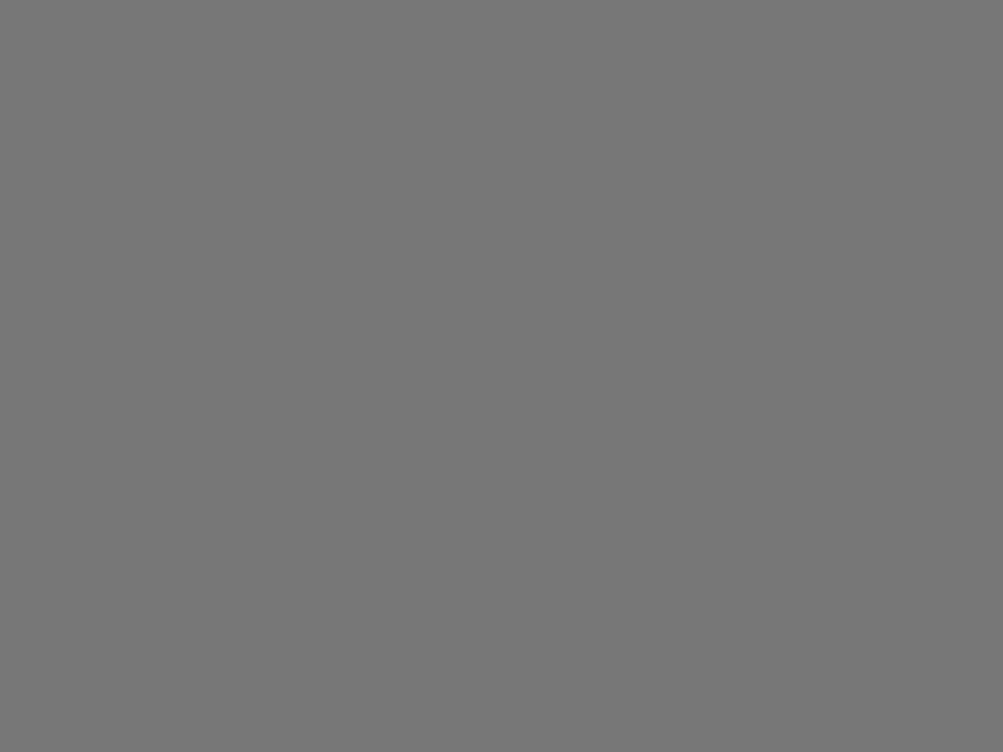
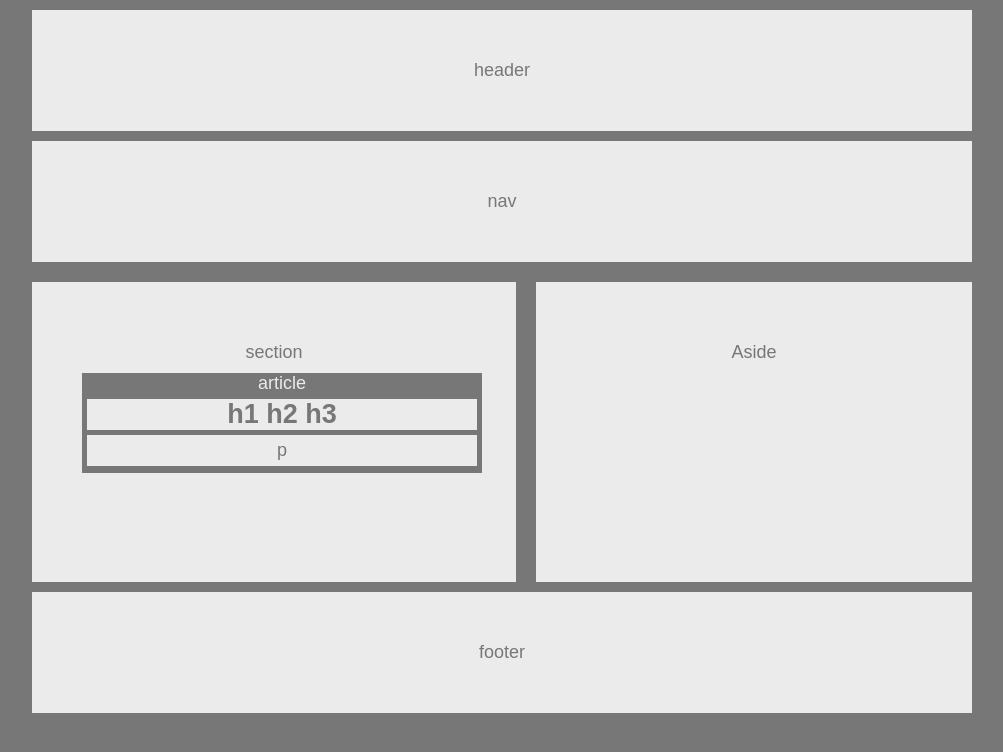
Before and after one commit to Abhishu7/HW1-Wireframe, a plain HTML site: page index.html in a window 1280 px wide. Shown: the whole page, without its empty margins (138-1141 px from the left). Drawn offline with Linux system fonts and the light colour scheme.

Commit message:
next edit

```diff
--- a/index.html
+++ b/index.html
@@ -1,45 +1,49 @@
 <!DOCTYPE html>
 <html lang="en">
+
 <head>
     <meta charset="UTF-8">
     <meta name="viewport" content="width=device-width, initial-scale=1.0">
     <meta http-equiv="X-UA-Compatible" content="ie=edge">
-    <title>Document</title>
+    <title>Wireframe Homework</title>
     <link rel="stylesheet" type="text/css" href="style.css">
 </head>
 
 <body>
     <header>
-
+        header
     </header>
 
 
     <nav>
-
+        nav
     </nav>
 
 
 
     <aside>
-        <h1></h1>
+        <p>Aside</p>
     </aside>
 
 
 
     <section>
-        <h1></h1>
-            <article>
-                    <h1></h1>
-                    <h2></h2>
-                    <h3></h3>
-                    <p></p>
-                    </article>
+        <p>section</p>
+        <article>
+            article
+            <h2>h1 h2 h3</h2>
+            <p>
+                p
+            </p>
+
+        </article>
     </section>
     <footer>
-
+        footer
     </footer>
 
 
 
 </body>
+
 </html>
--- a/style.css
+++ b/style.css
@@ -3,28 +3,61 @@ body{
     color: #777;
     background: #777;
     width: 960px;
-    font-size: '18px'
+    font-size: 18px;
+    margin: auto
 }
 
 header{
-    background: #ebebeb
+    background: #ebebeb;
+    text-align: center;
+    padding: 50px;
+    margin: 10px
 }
 
 nav{
-    background: #ebebeb
+    background: #ebebeb;
+    text-align: center;
+    padding: 50px;
+    margin: 10px;
+
+}
+
+section{
+    background: #ebebeb;
+    float: left;
+    height: 200px;
+    padding: 50px;
+    text-align: center;
+    width: 40%;
+    margin: 10px;
 }
 
 aside{
-    background: #ebebeb
+    background: #ebebeb;
+    text-align: center;
+    float: right;
+    height: 200px;
+    padding: 50px;
+    width: 35%;
+    margin: 10px;
+
 }
 
 footer{
-    background: #ebebeb
+    background: #ebebeb;
+    text-align: center;
+    padding: 50px;
+    margin: 10px;
+    clear: both;
 }
 
 article{
     color: #ebebeb;
-    background: #777
+    background: #777;
+    text-align: center;
+    overflow: auto;
+    height: 100px;
+    width: 400px
 }
 
 h1{
@@ -32,7 +65,20 @@ h1{
     background: #ebebeb
 }
 
-p{
+h2{
+    color: #777;
+    background: #ebebeb;
+    margin: 5px
+}
+
+h3{
     color: #777;
     background: #ebebeb
 }
+
+p{
+    color: #777;
+    background: #ebebeb;
+    margin: 5px;
+    padding: 5px
+}
```
